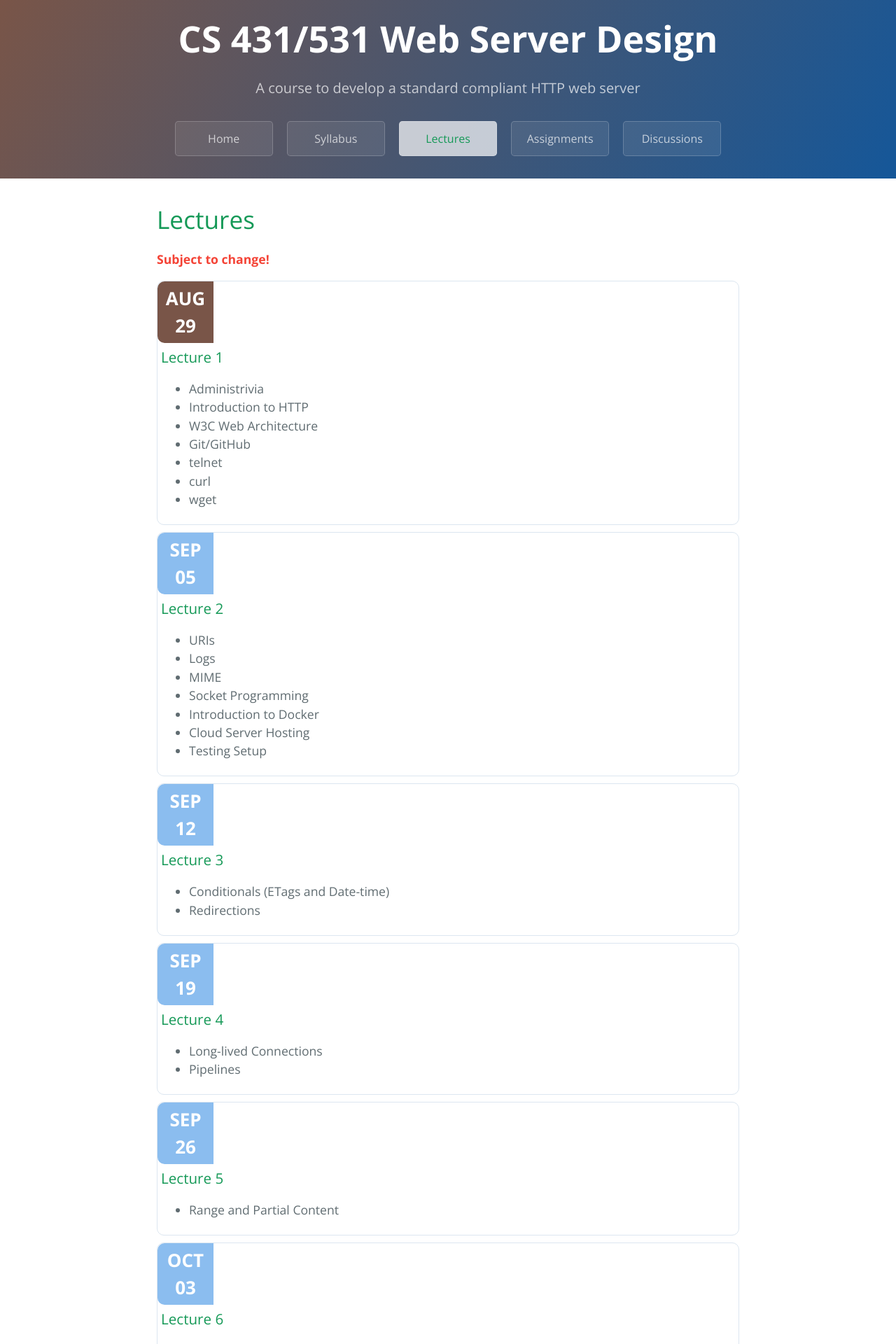
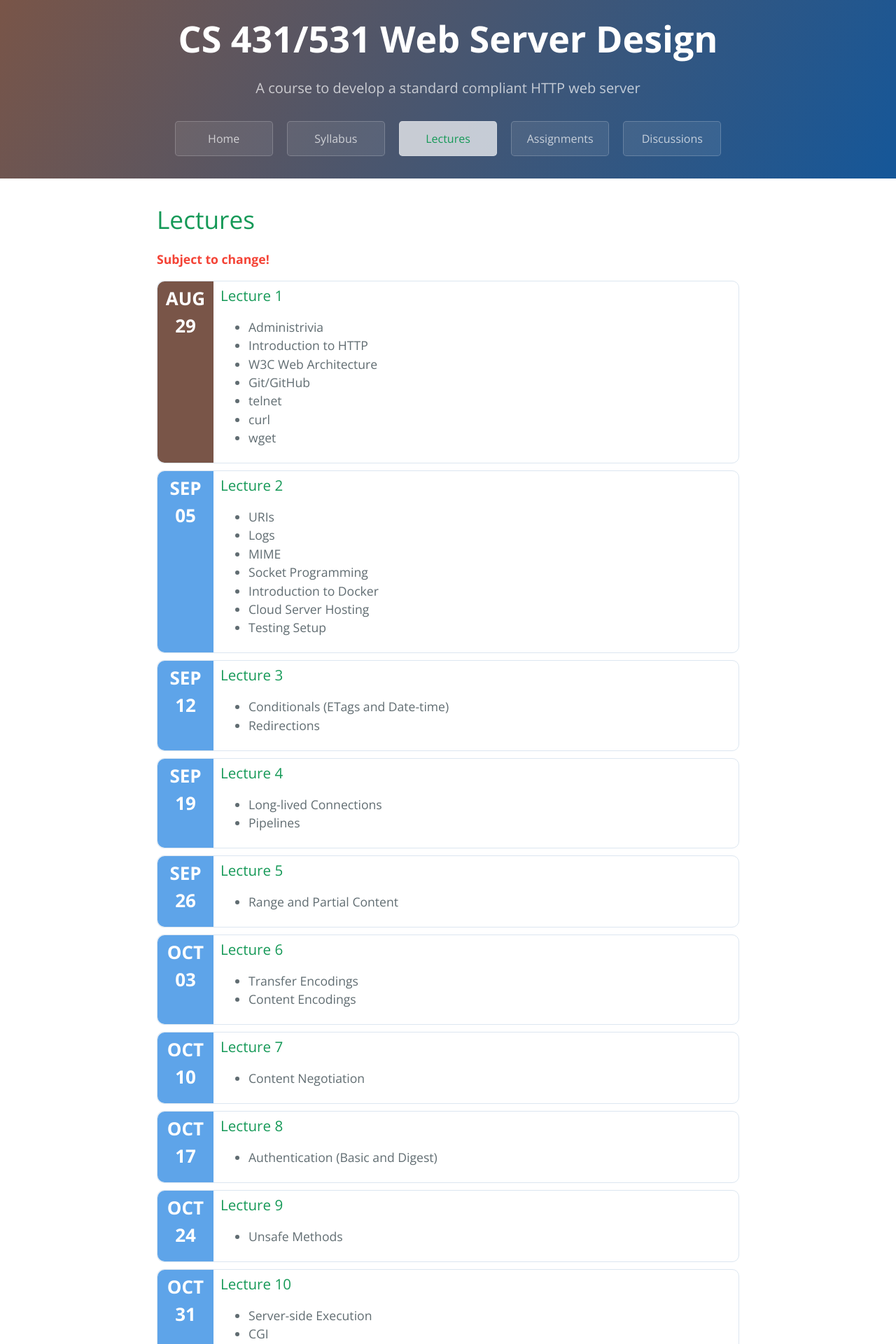
Before and after one commit to cs531-f19/cs531-f19.github.io, a Jekyll site: the page built from lectures.md, in a window 1280 px wide. Shown: the top 1920 px of the page at 70% size. Built offline with Jekyll 4.4.1, drawn with Linux system fonts in a browser that asks for light colours; the repository's description, which GitHub fills in, is left out.

Commit message:
Fix card CSS

```diff
--- a/assets/css/style.scss
+++ b/assets/css/style.scss
@@ -38,6 +38,7 @@
 }
 
 .card {
+  display: flex;
   border: 1px solid $border-color;
   margin-bottom: 10px;
   border-radius: 10px;
@@ -49,7 +50,7 @@
   font-size: 26px;
   font-weight: bold;
   padding: 5px;
-  background: lighten($header-bg-color, 40%);
+  background: lighten($header-bg-color, 30%);
   color: $header-heading-color;
   border-radius: 10px 0 0 10px;
 }
@@ -59,6 +60,6 @@
 }
 
 .card .details {
-  padding: 5px;
+  padding: 5px 10px;
   flex: 1;
 }
```
